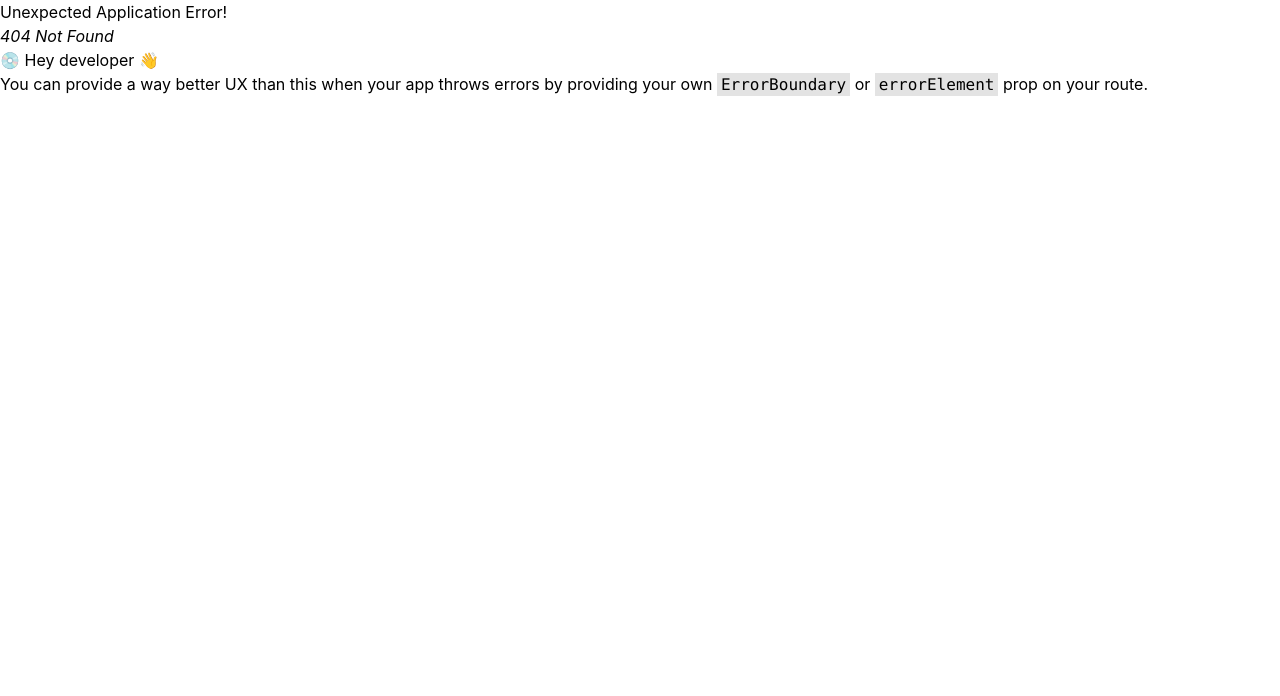
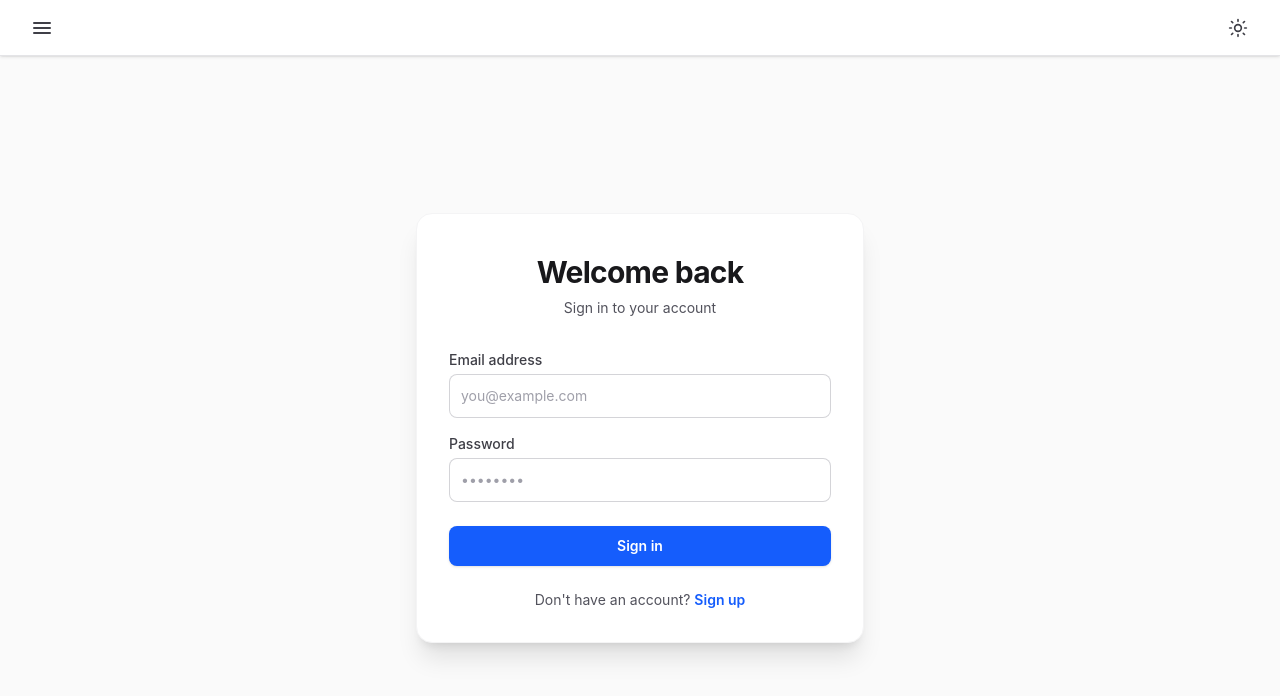
Before and after one commit to naufalmaulana/RecehGenerator, a React (Vite) app in the folder client/: page /signin in a window 1280 px wide. Before the commit this address had no page. Shown: the top 696 px of the page. Built offline with nearby package versions, Linux system fonts and the light colour scheme.

Commit message:
Feature: add login page, Style: update color palette

```diff
--- a/client/src/App.tsx
+++ b/client/src/App.tsx
@@ -8,7 +8,7 @@ function App() {
   const isDark = useSelector(selectIsDark);
   return (
     <>
-      <div className={isDark ? "dark" : ""}>
+      <div className={isDark ? "dark bg-zinc-50 dark:bg-zinc-950 transition-colors duration-300 min-h-screen w-full" : "bg-zinc-50 dark:bg-zinc-950 transition-colors duration-300 min-h-screen w-full"}>
         <Navbar />
         <Outlet />
       </div>
--- a/client/src/components/Card.tsx
+++ b/client/src/components/Card.tsx
@@ -8,8 +8,8 @@ export default function Card() {
   return (
     <>
       <div className="max-w-[90%] lg:max-w-1/3 p-2">
-        <div className="bg-sky-600 block p-4 border border-default border-white rounded-xl shadow-xs relative flex justify-center items-center min-h-[150px] w-full">
-          <p className="text-white">
+        <div className="bg-white dark:bg-zinc-900 block p-6 border border-zinc-100 dark:border-zinc-800 rounded-2xl shadow-xl relative flex justify-center items-center min-h-[150px] w-full transition-colors duration-300">
+          <p className="text-zinc-700 dark:text-zinc-300 text-center font-medium">
             Lorem ipsum dolor, sit amet consectetur adipisicing elit.
             Necessitatibus architecto quisquam amet eligendi ab est quia quam
             nihil quaerat commodi.
--- a/client/src/components/Navbar.tsx
+++ b/client/src/components/Navbar.tsx
@@ -6,6 +6,7 @@ type Theme = "light" | "dark";
 const menuItems = [
   { label: "Home", path: "/home" },
   { label: "Favorite", path: "/favorite" },
+  { label: "Sign in", path: "/signin" },
 ];
 
 export default function Navbar() {
--- a/client/src/main.tsx
+++ b/client/src/main.tsx
@@ -6,6 +6,7 @@ import { createBrowserRouter, Navigate, RouterProvider } from "react-router";
 import App from "./App";
 import Home from "./pages/Home";
 import Favorite from "./pages/Favorite";
+import SignIn from "./pages/SignIn";
 
 const router = createBrowserRouter([
   {
@@ -23,6 +24,10 @@ const router = createBrowserRouter([
         path: "/favorite",
         element: <Favorite />,
       },
+      {
+        path: "/signin",
+        element: <SignIn />,
+      },
     ],
   },
 ]);
--- a/client/src/pages/Favorite.tsx
+++ b/client/src/pages/Favorite.tsx
@@ -3,7 +3,7 @@ import Card from "../components/Card";
 export default function Favorite() {
   return (
     <>
-      <div className="flex flex-wrap items-center justify-start mt-[calc(56px+50px)] px-5">
+      <div className="flex flex-wrap items-center justify-start pt-[calc(56px+50px)] px-5">
         {Array.from({ length: 5 }).map((_, i) => (
           <Card key={i} />
         ))}
--- a/client/src/pages/Home.tsx
+++ b/client/src/pages/Home.tsx
@@ -3,12 +3,12 @@ import Card from "../components/Card";
 export default function Home() {
   return (
     <>
-      <div className="w-screen h-screen flex items-center justify-center bg-slate-200 dark:bg-slate-900">
+      <div className="flex min-h-[calc(100vh-3.5rem)] mt-14 items-center justify-center bg-zinc-50 dark:bg-zinc-950 transition-colors duration-300 px-4">
         <div className="flex justify-center items-center flex-col">
           <Card />
           <button
             type="button"
-            className="text-black bg-white box-border border border-black rounded-lg hover:bg-rose-400 hover:text-white hover:border-white focus:ring-4 focus:ring-white shadow-xs font-medium leading-5 rounded-base text-sm px-4 py-2.5 my-2 mx-auto block focus:outline-none cursor-pointer transition"
+            className="mt-6 group relative flex justify-center rounded-lg bg-blue-600 px-6 py-3 text-sm font-semibold text-white hover:bg-blue-500 focus-visible:outline focus-visible:outline-2 focus-visible:outline-offset-2 focus-visible:outline-blue-600 transition-colors duration-200 shadow-sm"
           >
             Tell me a joke!
           </button>
--- /dev/null
+++ b/client/src/pages/SignIn.tsx
@@ -0,0 +1,66 @@
+import { Link } from "react-router";
+
+export default function SignIn() {
+  return (
+    <div className="flex min-h-[calc(100vh-3.5rem)] mt-14 items-center justify-center bg-zinc-50 dark:bg-zinc-950 px-4 py-12 sm:px-6 lg:px-8 transition-colors duration-300">
+      <div className="w-full max-w-md space-y-8 bg-white dark:bg-zinc-900 p-8 rounded-2xl shadow-xl border border-zinc-100 dark:border-zinc-800 transition-colors duration-300">
+        <div>
+          <h2 className="mt-2 text-center text-3xl font-bold tracking-tight text-zinc-900 dark:text-white">
+            Welcome back
+          </h2>
+          <p className="mt-2 text-center text-sm text-zinc-600 dark:text-zinc-400">
+            Sign in to your account
+          </p>
+        </div>
+        <form className="mt-8 space-y-6" onSubmit={(e) => e.preventDefault()}>
+          <div className="space-y-4">
+            <div>
+              <label htmlFor="email-address" className="block text-sm font-medium text-zinc-700 dark:text-zinc-300">
+                Email address
+              </label>
+              <input
+                id="email-address"
+                name="email"
+                type="email"
+                autoComplete="email"
+                required
+                className="mt-1 relative block w-full rounded-lg border-0 py-2.5 px-3 text-zinc-900 dark:text-white ring-1 ring-inset ring-zinc-300 dark:ring-zinc-700 bg-white dark:bg-zinc-800 placeholder:text-zinc-400 focus:z-10 focus:ring-2 focus:ring-inset focus:ring-blue-600 dark:focus:ring-blue-500 sm:text-sm sm:leading-6 transition-colors duration-200"
+                placeholder="you@example.com"
+              />
+            </div>
+            <div>
+              <label htmlFor="password" className="block text-sm font-medium text-zinc-700 dark:text-zinc-300">
+                Password
+              </label>
+              <input
+                id="password"
+                name="password"
+                type="password"
+                autoComplete="current-password"
+                required
+                className="mt-1 relative block w-full rounded-lg border-0 py-2.5 px-3 text-zinc-900 dark:text-white ring-1 ring-inset ring-zinc-300 dark:ring-zinc-700 bg-white dark:bg-zinc-800 placeholder:text-zinc-400 focus:z-10 focus:ring-2 focus:ring-inset focus:ring-blue-600 dark:focus:ring-blue-500 sm:text-sm sm:leading-6 transition-colors duration-200"
+                placeholder="••••••••"
+              />
+            </div>
+          </div>
+
+          <div>
+            <button
+              type="button"
+              className="group relative flex w-full justify-center rounded-lg bg-blue-600 px-3 py-2.5 text-sm font-semibold text-white hover:bg-blue-500 focus-visible:outline focus-visible:outline-2 focus-visible:outline-offset-2 focus-visible:outline-blue-600 transition-colors duration-200 shadow-sm"
+            >
+              Sign in
+            </button>
+          </div>
+
+          <div className="text-center text-sm mt-4">
+            <span className="text-zinc-600 dark:text-zinc-400">Don't have an account? </span>
+            <Link to="/signup" className="font-semibold text-blue-600 dark:text-blue-400 hover:text-blue-500 dark:hover:text-blue-300 transition-colors">
+              Sign up
+            </Link>
+          </div>
+        </form>
+      </div>
+    </div>
+  );
+}
```
